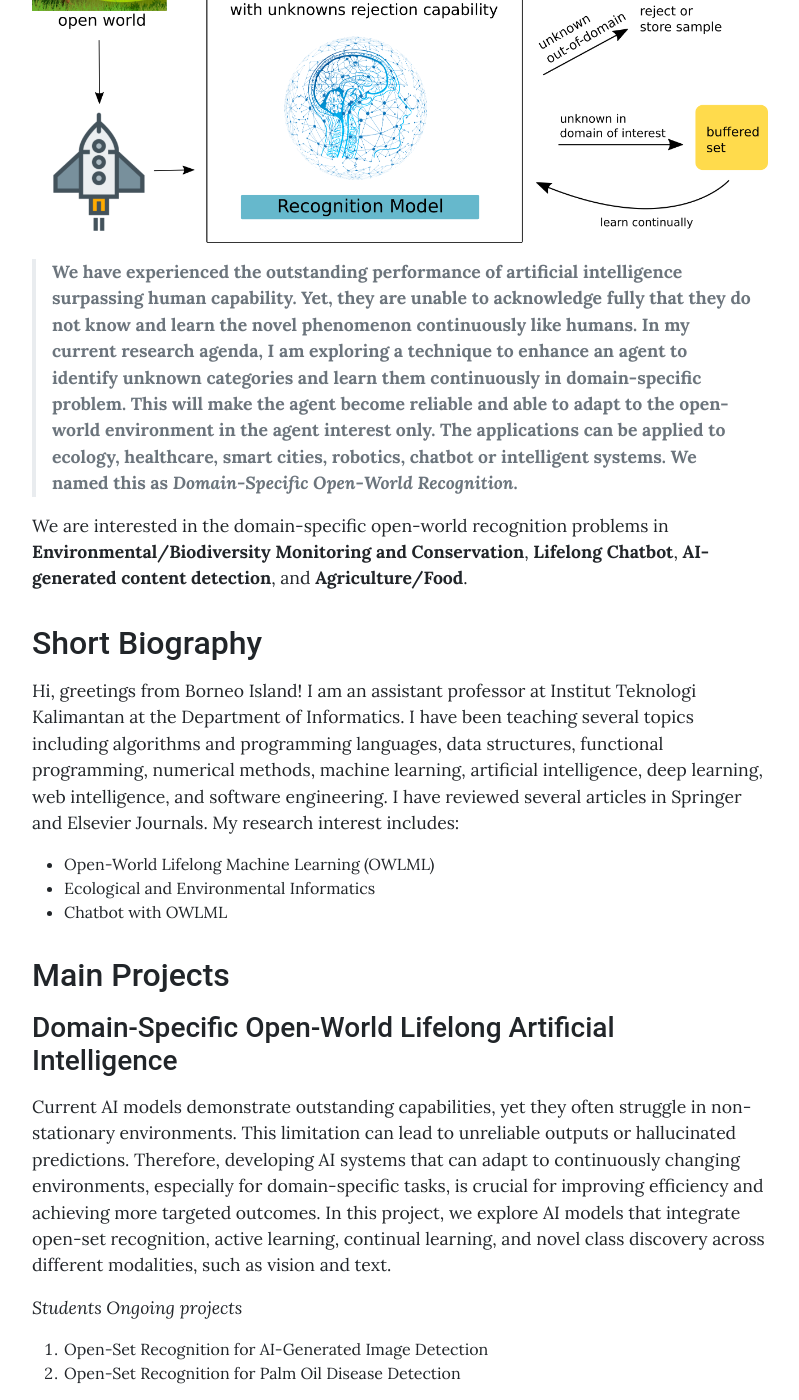
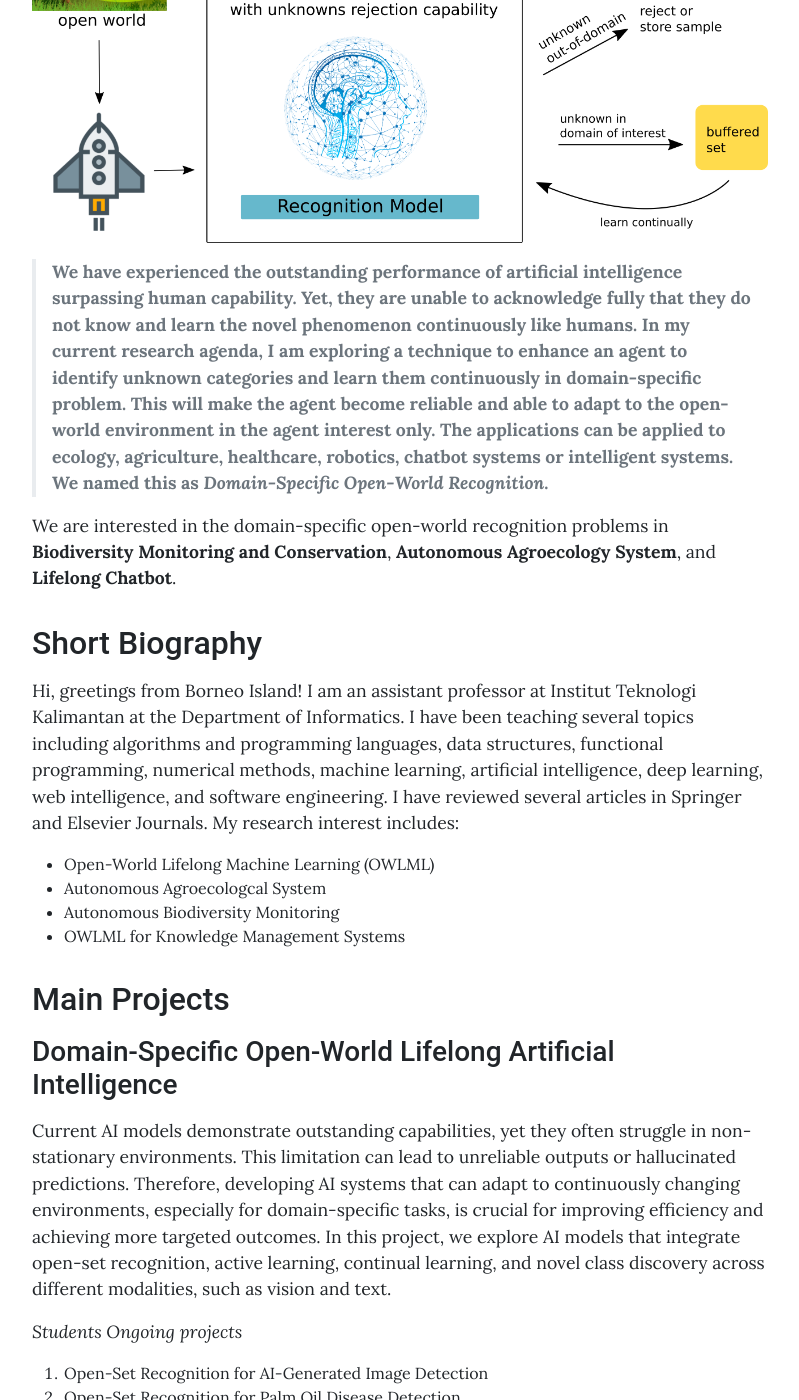
Before and after one commit to gusti-alfarisy/gusti-alfarisy.github.io, a Jekyll site: the page built from pages/home.md, in a window 1280 px wide and 1400 px high, scrolled down 903 px. Shown: the whole window, without its empty margins (240-1039 px from the left). Built offline with Jekyll 4.4.1, drawn with Linux system fonts in a browser that asks for light colours.

Commit message:
update home

```diff
--- a/pages/home.md
+++ b/pages/home.md
@@ -20,17 +20,18 @@ ___
 ## Research Agendas
 
 ![Current research agendas](assets/theme/images/main_illustration_final.png)
-> **We have experienced the outstanding performance of artificial intelligence surpassing human capability. Yet, they are unable to acknowledge fully that they do not know and learn the novel phenomenon continuously like humans. In my current research agenda, I am exploring a technique to enhance an agent to identify unknown categories and learn them continuously in domain-specific problem.  This will make the agent become reliable and able to adapt to the open-world environment in the agent interest only. The applications can be applied to ecology, healthcare, smart cities, robotics, chatbot or intelligent systems. We named this as _Domain-Specific Open-World Recognition_.**
+> **We have experienced the outstanding performance of artificial intelligence surpassing human capability. Yet, they are unable to acknowledge fully that they do not know and learn the novel phenomenon continuously like humans. In my current research agenda, I am exploring a technique to enhance an agent to identify unknown categories and learn them continuously in domain-specific problem.  This will make the agent become reliable and able to adapt to the open-world environment in the agent interest only. The applications can be applied to ecology, agriculture, healthcare, robotics, chatbot systems or intelligent systems. We named this as _Domain-Specific Open-World Recognition_.**
 
-We are interested in the domain-specific open-world recognition problems in **Environmental/Biodiversity Monitoring and Conservation**, **Lifelong Chatbot**, **AI-generated content detection**, and **Agriculture/Food**.
+We are interested in the domain-specific open-world recognition problems in **Biodiversity Monitoring and Conservation**, **Autonomous Agroecology System**, and **Lifelong Chatbot**.
 
 ## Short Biography
 
 Hi, greetings from Borneo Island! I am an assistant professor at Institut Teknologi Kalimantan at the Department of Informatics. I have been teaching several topics including algorithms and programming languages, data structures, functional programming, numerical methods, machine learning, artificial intelligence, deep learning, web intelligence, and software engineering. I have reviewed several articles in Springer and Elsevier Journals. My research interest includes:
 
 - Open-World Lifelong Machine Learning (OWLML)
-- Ecological and Environmental Informatics
-- Chatbot with OWLML
+- Autonomous Agroecologcal System
+- Autonomous Biodiversity Monitoring
+- OWLML for Knowledge Management Systems
 
 ## Main Projects
 
```
